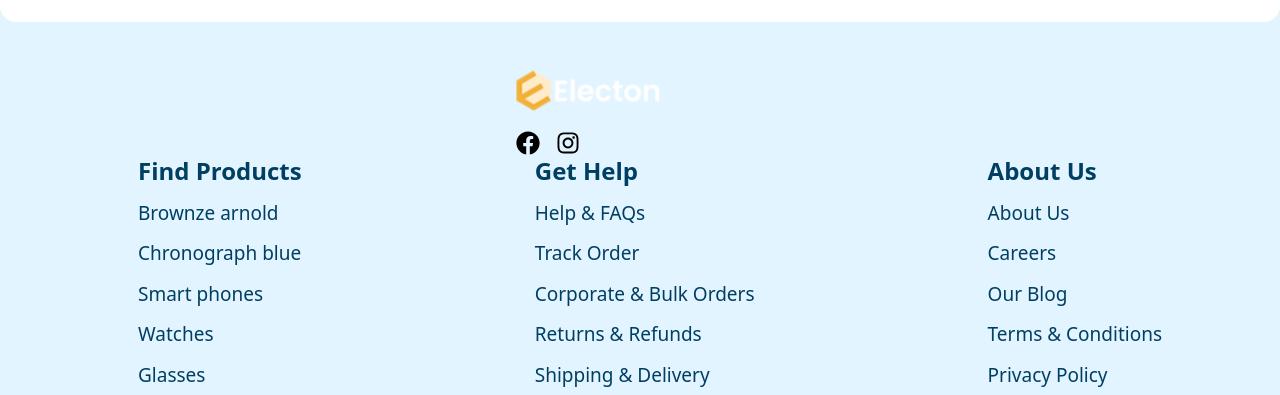
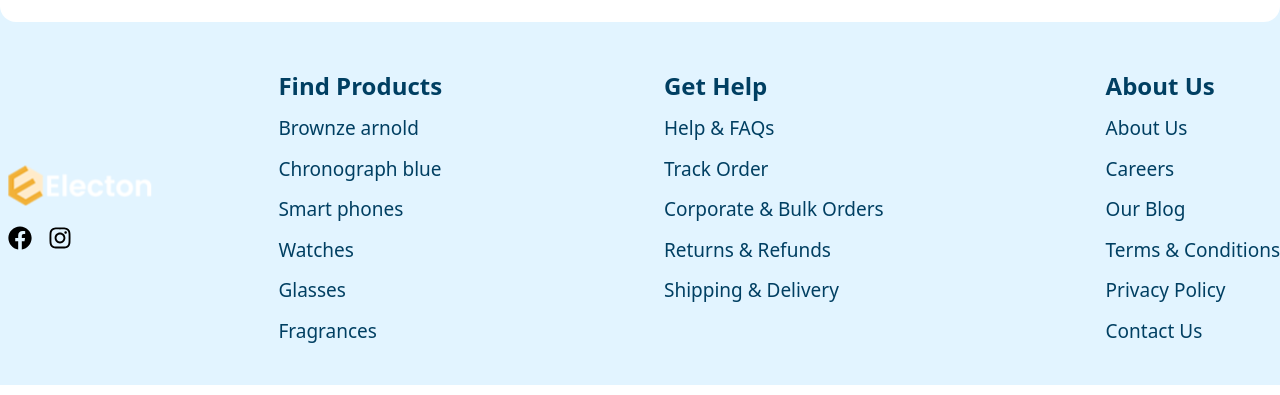
Before and after one commit to green996/ElectonShop, a React (Vite) app: page / in a window 1280 px wide. Shown: the part 545-940 px from the top of the page. Built offline with nearby package versions, Linux system fonts and the light colour scheme; no server answers.

Commit message:
some changes in responsive

```diff
--- a/src/components/FooterComponent.jsx
+++ b/src/components/FooterComponent.jsx
@@ -22,7 +22,7 @@ function FooterComponent() {
                 <SubscribedComponent />
 
                 {/* content fotter */}
-                <div className='mt-12 flex flex-col items-center'>
+                <div className='mt-12 flex flex-col items-center lg:flex-row'>
                     {/* left side */}
                     <div className='ml-2 flex flex-col gap-5 w-full md:w-[20%]'>
                         <img src={logo} alt='myLogo' className='w-36' />
```
